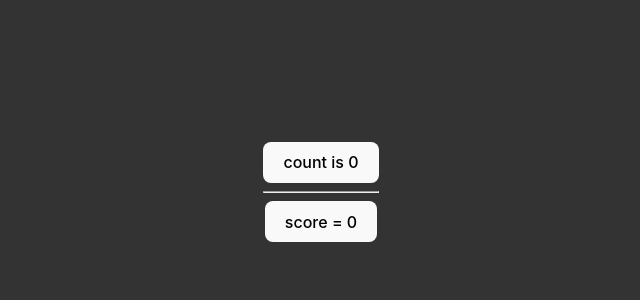
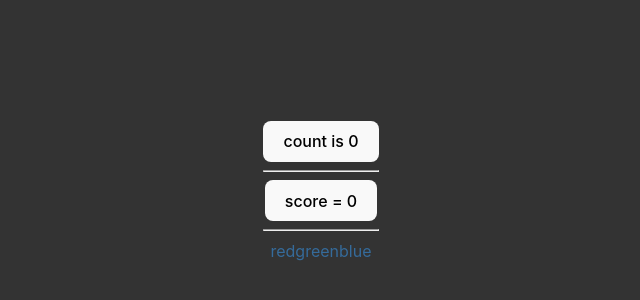
Before and after one commit to Scientific-Research/mk003-stateEvents, a React (Vite) app: page / in a window 1280 px wide. Shown: the part 208-508 px from the top of the page, without its empty margins (319-959 px from the left). Built offline with nearby package versions, Linux system fonts and the light colour scheme.

Commit message:
state variable for color

```diff
--- a/src/App.jsx
+++ b/src/App.jsx
@@ -5,7 +5,7 @@ const _colors = ["red", "green", "blue"];
 function App() {
   const [count, setCount] = useState(0);
   const [score, setScore] = useState(0);
-  const [color, setColor] = useState([]);
+  const [color, setColor] = useState([_colors]);
 
   const handleCount = () => {
     setCount(count + 1);
@@ -33,6 +33,10 @@ function App() {
       <button onClick={handleCount}>count is {count}</button>
       <hr />
       <button onClick={handleScore}>score = {score}</button>
+      <hr />
+      {color.map((c, i) => (
+        <div key={i}>{c}</div>
+      ))}
     </div>
   );
 }
```
